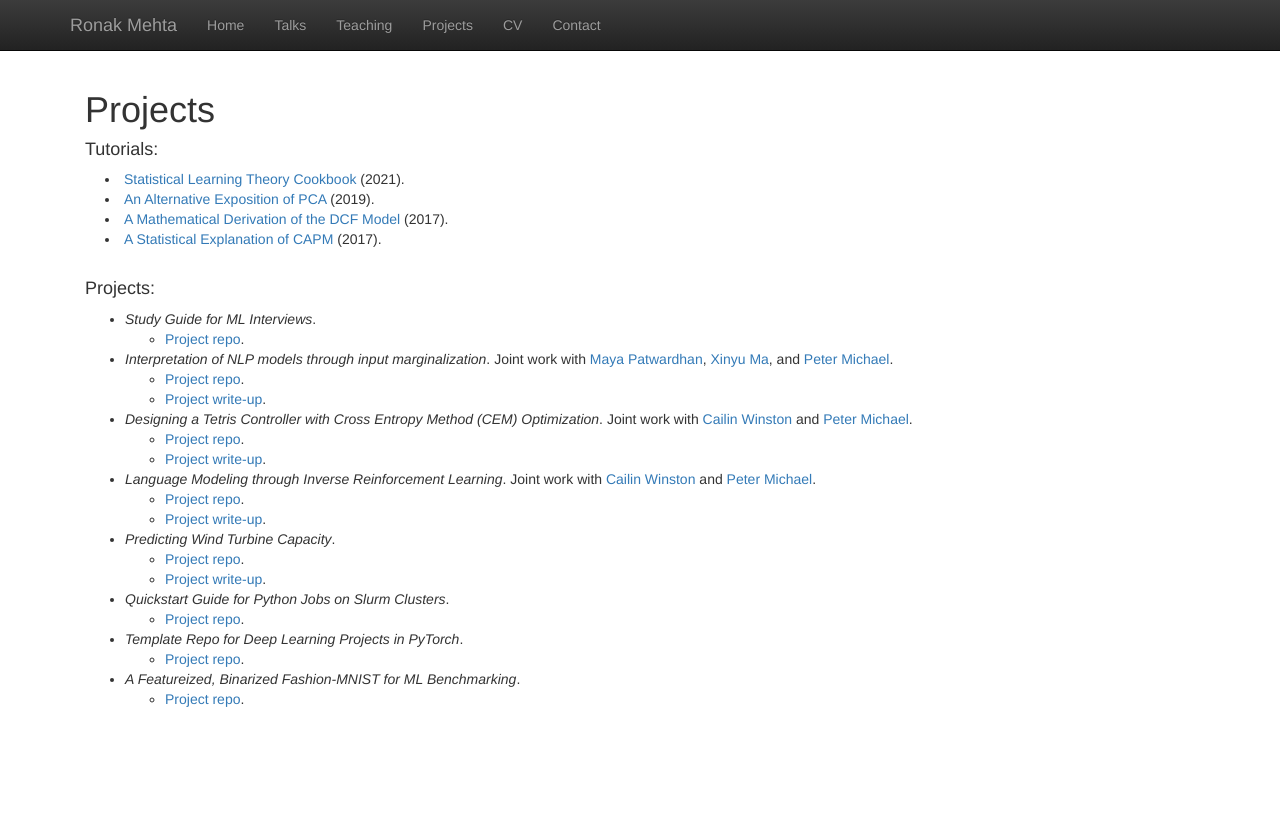
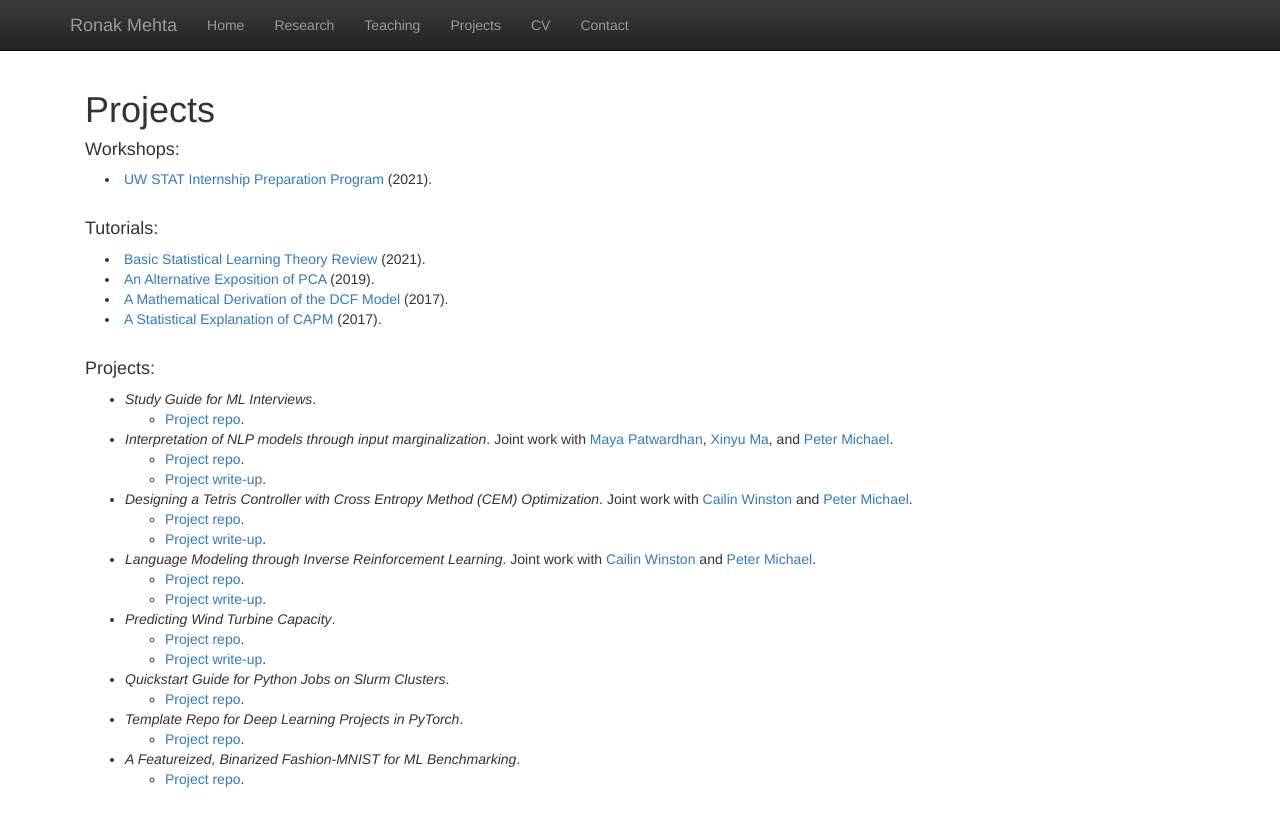
Before and after one commit to shreyap18/shreyap18.github.io, a Jekyll site: the page built from projects.html, in a window 1280 px wide. Shown: the top 826 px of the page. Built offline with Jekyll 4.4.1, drawn with Linux system fonts in a browser that asks for light colours; nearby versions of some CDN libraries; library files that are not in the unit come from our copies.

Commit message:
Research page updates with SLRM.

```diff
--- a/_layouts/default.html
+++ b/_layouts/default.html
@@ -44,7 +44,7 @@
         <ul class="nav navbar-nav">
           <li><a class="active" href="//ronakdm.github.io">Home</a></li>
           <!-- <li><a class="active" href="research.html">Research</a></li> -->
-          <li><a class="active" href="talks.html">Talks</a></li>
+          <li><a class="active" href="research.html">Research</a></li>
           <li><a class="active" href="teaching.html">Teaching</a></li>
           <li><a class="active" href="projects.html">Projects</a></li>
           <li><a class="active" href="cv.html">CV</a></li>
--- a/projects.html
+++ b/projects.html
@@ -11,16 +11,27 @@
         to understand, while "Applied Projects" contains implementations of methods to solve an empirical
         problem.</small></p> -->
 
+<h4>Workshops:</h4>
+<p class="content" style="padding:0px;margin:0px 20px 0px;">
+    <li style="padding:0px;margin:0px 20px 0px;"> <a href="https://ronakdm.github.io/internprep/" target="_blank">UW
+            STAT Internship Preparation Program</a> (2021).
+    </li>
+    <br />
+</p>
+
 <h4>Tutorials:</h4>
 <p class="content" style="padding:0px;margin:0px 20px 0px;">
-    <li style="padding:0px;margin:0px 20px 0px;"> <a
-            href="projects/statistical_learning_theory_cookbook.pdf">Statistical Learning Theory Cookbook</a> (2021).
+    <li style="padding:0px;margin:0px 20px 0px;"> <a href="projects/statistical_learning_theory_cookbook.pdf"
+            target="_blank">Basic Statistical Learning Theory Review</a> (2021).
     </li>
-    <li style="padding:0px;margin:0px 20px 0px;"> <a href="projects/An_Alternative_Exposition_of_PCA.pdf">An Alternative
+    <li style="padding:0px;margin:0px 20px 0px;"> <a href="projects/An_Alternative_Exposition_of_PCA.pdf"
+            target="_blank">An Alternative
             Exposition of PCA</a> (2019). </li>
-    <li style="padding:0px;margin:0px 20px 0px;"> <a href="projects/DCF.pdf">A Mathematical Derivation of the DCF
+    <li style="padding:0px;margin:0px 20px 0px;"> <a href="projects/DCF.pdf" target="_blank">A Mathematical Derivation
+            of the DCF
             Model</a> (2017). </li>
-    <li style="padding:0px;margin:0px 20px 0px;"> <a href="projects/CAPM.pdf">A Statistical Explanation of CAPM</a>
+    <li style="padding:0px;margin:0px 20px 0px;"> <a href="projects/CAPM.pdf" target="_blank">A Statistical Explanation
+            of CAPM</a>
         (2017).
     </li>
     <br />
```
Also changed, not shown: other parts of projects.html (+19 -17 lines), archive/research.html (added, +60 -0 lines), index.html (+8 -11 lines), research.html (+16 -53 lines), talks.html (deleted, +0 -13 lines), archive/software.html (renamed from software.html), 1 other file.
